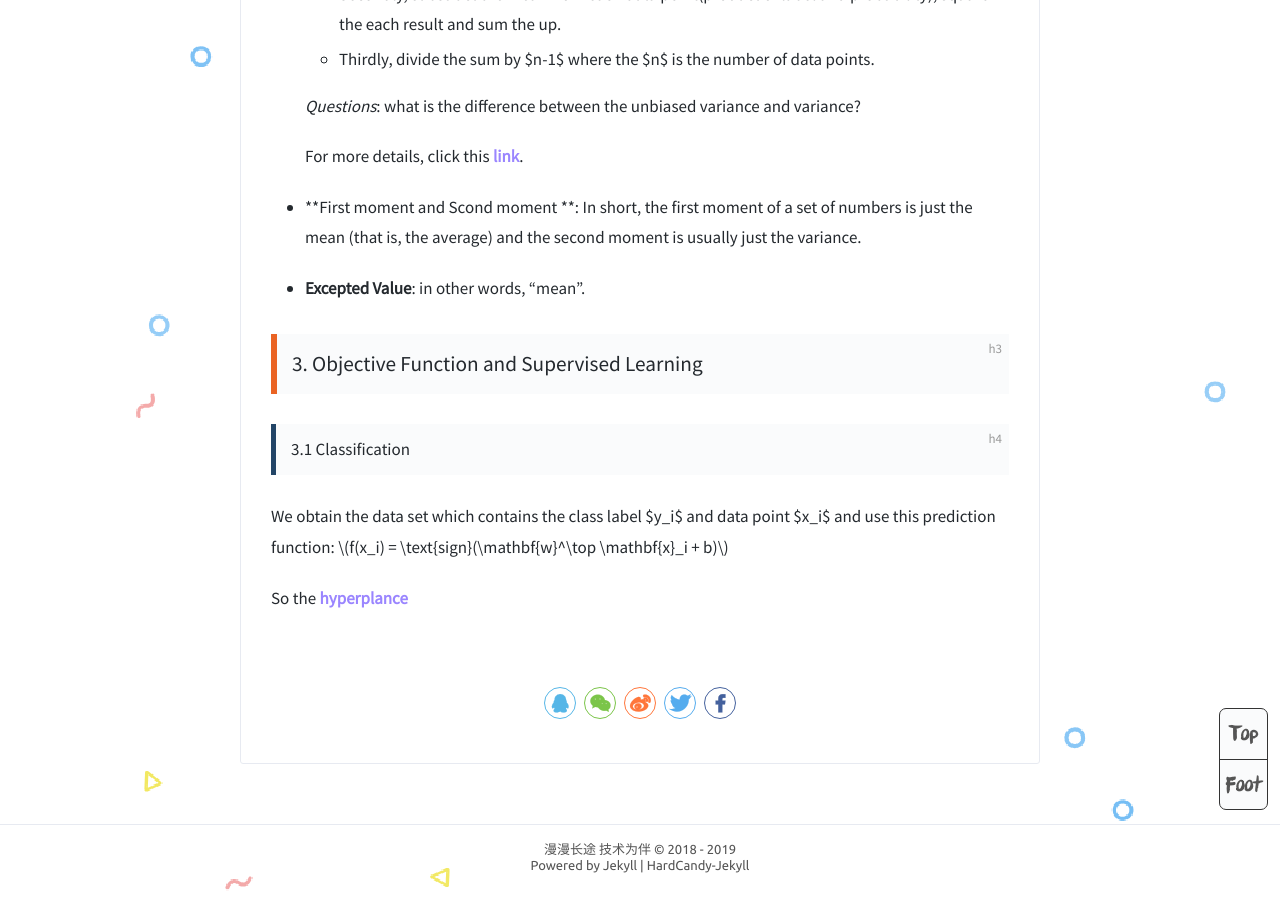
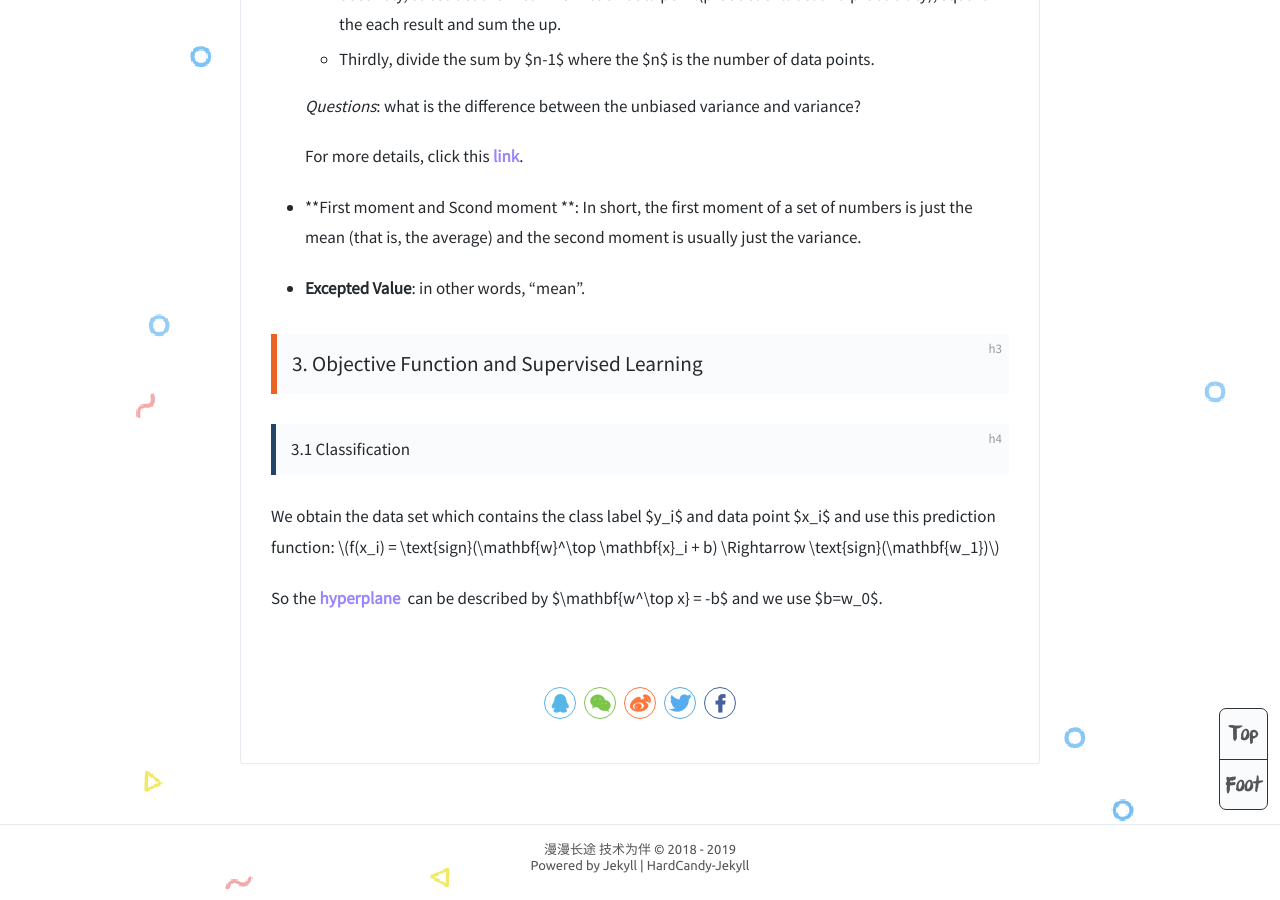
Before and after one commit to DoHerasYang/DoHerasYang.github.io, a Jekyll site: the page built from _posts/2019-12-11-Sheffield -Machine -Learning.md, in a window 1280 px wide and 900 px high, scrolled down 3144 px. Built offline with Jekyll 4.4.1, drawn with Linux system fonts in a browser that asks for light colours; comment, search, counter and statistics services are not loaded; some of the changed text lies outside the part shown.

Commit message:
Update 2019-12-11-Sheffield -Machine -Learning.md

```diff
--- a/_posts/2019-12-11-Sheffield -Machine -Learning.md
+++ b/_posts/2019-12-11-Sheffield -Machine -Learning.md
@@ -37,11 +37,11 @@ tags: python pytorch
 
 **Normal Vector** : the mean of normal is an object such as the line and vector thay is perpendicular to a given object such as the line and dimensions. The normal vector of a manifold is the set of the vectors which are orthogonal to the targeted space.
 
-**Hyperplane** : a hyperplane is the subspace whose the dimensions is one less than that of its ambient space. For the 2-dimensional planes, the hyperplane is the sigle line.
+**Hyperplane** : a <a name='hyperplane'>hyperplane</a> is the subspace whose the dimensions is one less than that of its ambient space. For the 2-dimensional planes, the hyperplane is the sigle line.
 
 #### 1.2 Operation
 
-+   <a name="sign"> sign </a>
++   **sign**
     in mathematics,the *sign* function or *signum* function (from signum, Latin for "sign") is an odd mathematical function that extracts the sign of a real number. In mathematical expressions the sign function is often represented as sgn.
     The signum function at a real number $x$ is defined as follows:
   $$
@@ -102,6 +102,7 @@ $$
   We obtain the data set which contains the class label $y_i$ and data point $x_i$ and use this prediction function:
 $$
 f(x_i) = \text{sign}(\mathbf{w}^\top \mathbf{x}_i + b)
+\Rightarrow \text{sign}(\mathbf{w_1})
 $$
 
-  So the <a href="#sign"> hyperplance </a>
+  So the <a href="#hyperplane"> hyperplane </a> can be described by $\mathbf{w^\top x} = -b$  and we use $b=w_0$.<br>
```
